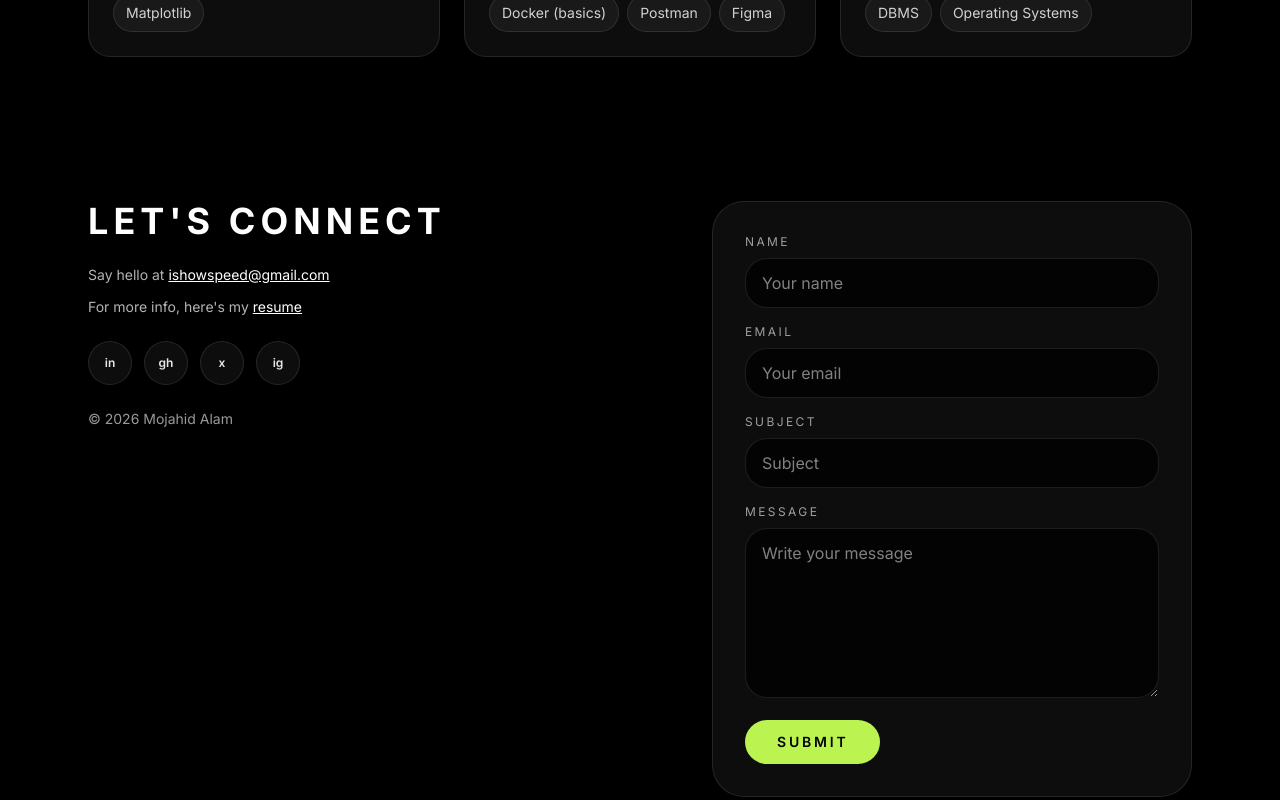
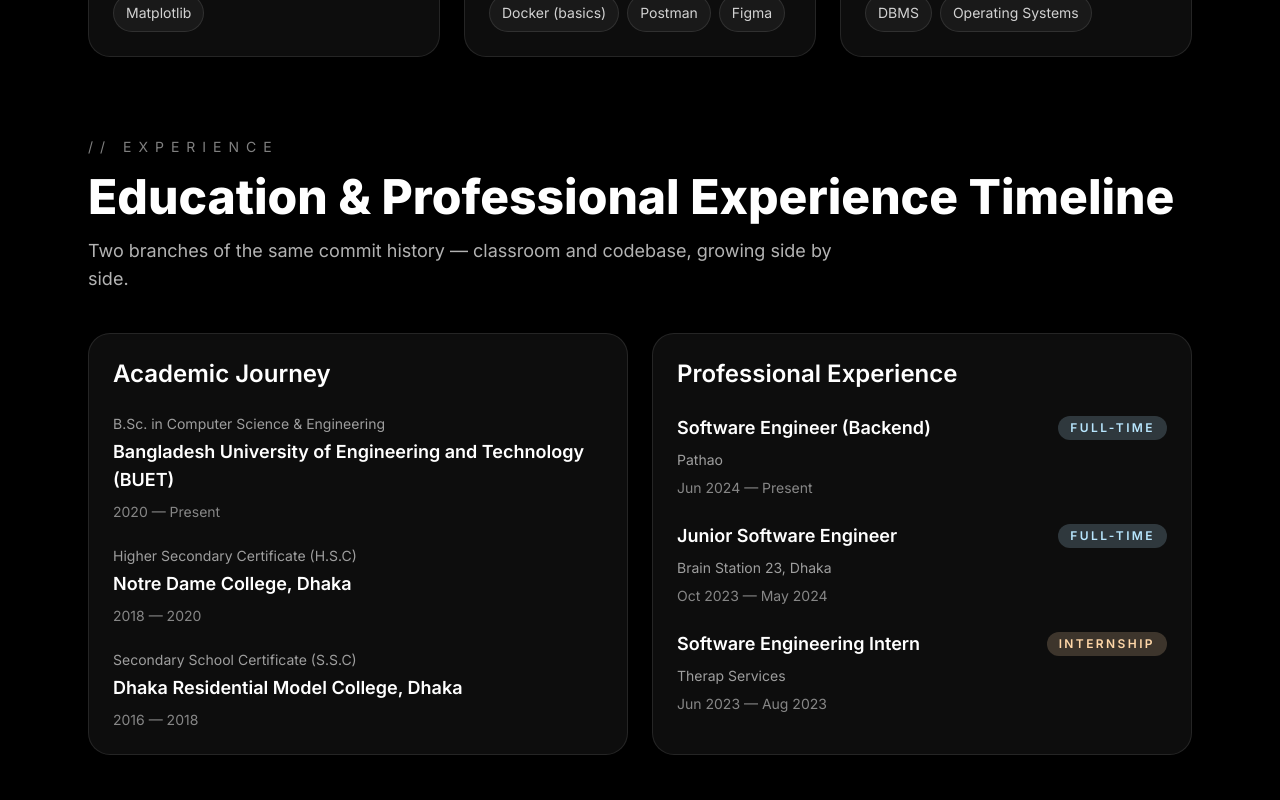
Before and after one commit to mojahidalamcse/my-portfolio, a Next.js app: page / in a window 1280 px wide. Shown: the part 1400-2200 px from the top of the page. Built offline with nearby package versions, Linux system fonts and the light colour scheme.

Commit message:
feat(experience): add Experience component and integrate into HomeView

```diff
--- /dev/null
+++ b/views/home/experience.tsx
@@ -0,0 +1,108 @@
+interface EducationItem {
+  degree: string;
+  institution: string;
+  period: string;
+}
+
+interface ExperienceItem {
+  position: string;
+  company: string;
+  period: string;
+  type: "FULL-TIME" | "INTERNSHIP";
+}
+
+export function Experience() {
+  const education: EducationItem[] = [
+    {
+      degree: "B.Sc. in Computer Science & Engineering",
+      institution: "Bangladesh University of Engineering and Technology (BUET)",
+      period: "2020 — Present",
+    },
+    {
+      degree: "Higher Secondary Certificate (H.S.C)",
+      institution: "Notre Dame College, Dhaka",
+      period: "2018 — 2020",
+    },
+    {
+      degree: "Secondary School Certificate (S.S.C)",
+      institution: "Dhaka Residential Model College, Dhaka",
+      period: "2016 — 2018",
+    },
+  ];
+
+  const professional: ExperienceItem[] = [
+    {
+      position: "Software Engineer (Backend)",
+      company: "Pathao",
+      period: "Jun 2024 — Present",
+      type: "FULL-TIME",
+    },
+    {
+      position: "Junior Software Engineer",
+      company: "Brain Station 23, Dhaka",
+      period: "Oct 2023 — May 2024",
+      type: "FULL-TIME",
+    },
+    {
+      position: "Software Engineering Intern",
+      company: "Therap Services",
+      period: "Jun 2023 — Aug 2023",
+      type: "INTERNSHIP",
+    },
+  ];
+
+  return (
+    <section id="experience" className="mt-20 space-y-10">
+      <div className="space-y-4">
+        <p className="text-sm uppercase tracking-[0.5em] text-white/50">{"//"} EXPERIENCE</p>
+        <h2 className="text-4xl font-extrabold sm:text-5xl">
+          Education & Professional Experience Timeline
+        </h2>
+        <p className="max-w-3xl text-base text-white/70 sm:text-lg">
+          Two branches of the same commit history — classroom and codebase, growing side by side.
+        </p>
+      </div>
+
+      <div className="grid gap-6 sm:grid-cols-2">
+        {/* Academic Journey */}
+        <div className="rounded-3xl border border-white/10 bg-white/5 p-6 shadow-sm backdrop-blur-xl">
+          <h3 className="text-2xl font-semibold text-white mb-6">Academic Journey</h3>
+          <div className="space-y-6">
+            {education.map((edu, index) => (
+              <div key={index}>
+                <p className="text-sm text-white/60">{edu.degree}</p>
+                <p className="font-semibold text-lg text-white mt-1">{edu.institution}</p>
+                <p className="text-sm text-white/50 mt-2">{edu.period}</p>
+              </div>
+            ))}
+          </div>
+        </div>
+
+        {/* Professional Experience */}
+        <div className="rounded-3xl border border-white/10 bg-white/5 p-6 shadow-sm backdrop-blur-xl">
+          <h3 className="text-2xl font-semibold text-white mb-6">Professional Experience</h3>
+          <div className="space-y-6">
+            {professional.map((exp, index) => (
+              <div key={index}>
+                <div className="flex items-center justify-between mb-2">
+                  <p className="font-semibold text-lg text-white">{exp.position}</p>
+                  <span
+                    className={`text-xs font-semibold px-3 py-1 rounded-full uppercase tracking-[0.2em] ${
+                      exp.type === "FULL-TIME"
+                        ? "bg-sky-200/20 text-sky-200"
+                        : "bg-orange-200/20 text-orange-200"
+                    }`}
+                  >
+                    {exp.type}
+                  </span>
+                </div>
+                <p className="text-sm text-white/60">{exp.company}</p>
+                <p className="text-sm text-white/50 mt-2">{exp.period}</p>
+              </div>
+            ))}
+          </div>
+        </div>
+      </div>
+    </section>
+  );
+}
--- a/views/home/index.tsx
+++ b/views/home/index.tsx
@@ -1,11 +1,13 @@
 import { Hero } from "./hero";
 import { SkillSection } from "./skill";
+import { Experience } from "./experience";
 
 export function HomeView() {
   return (
     <div className="space-y-20">
       <Hero />
       <SkillSection />
+      <Experience />
     </div>
   );
 }
```
